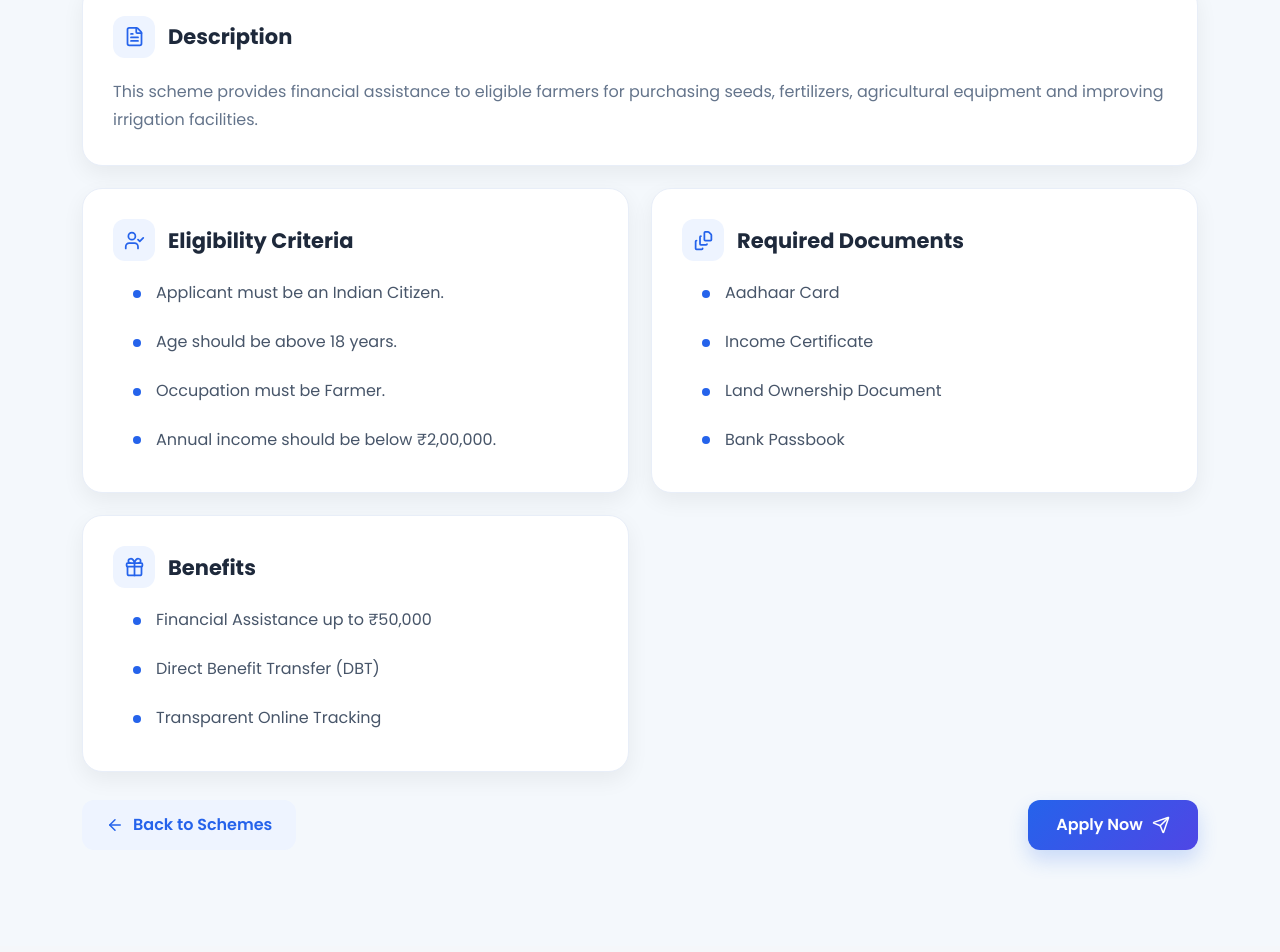
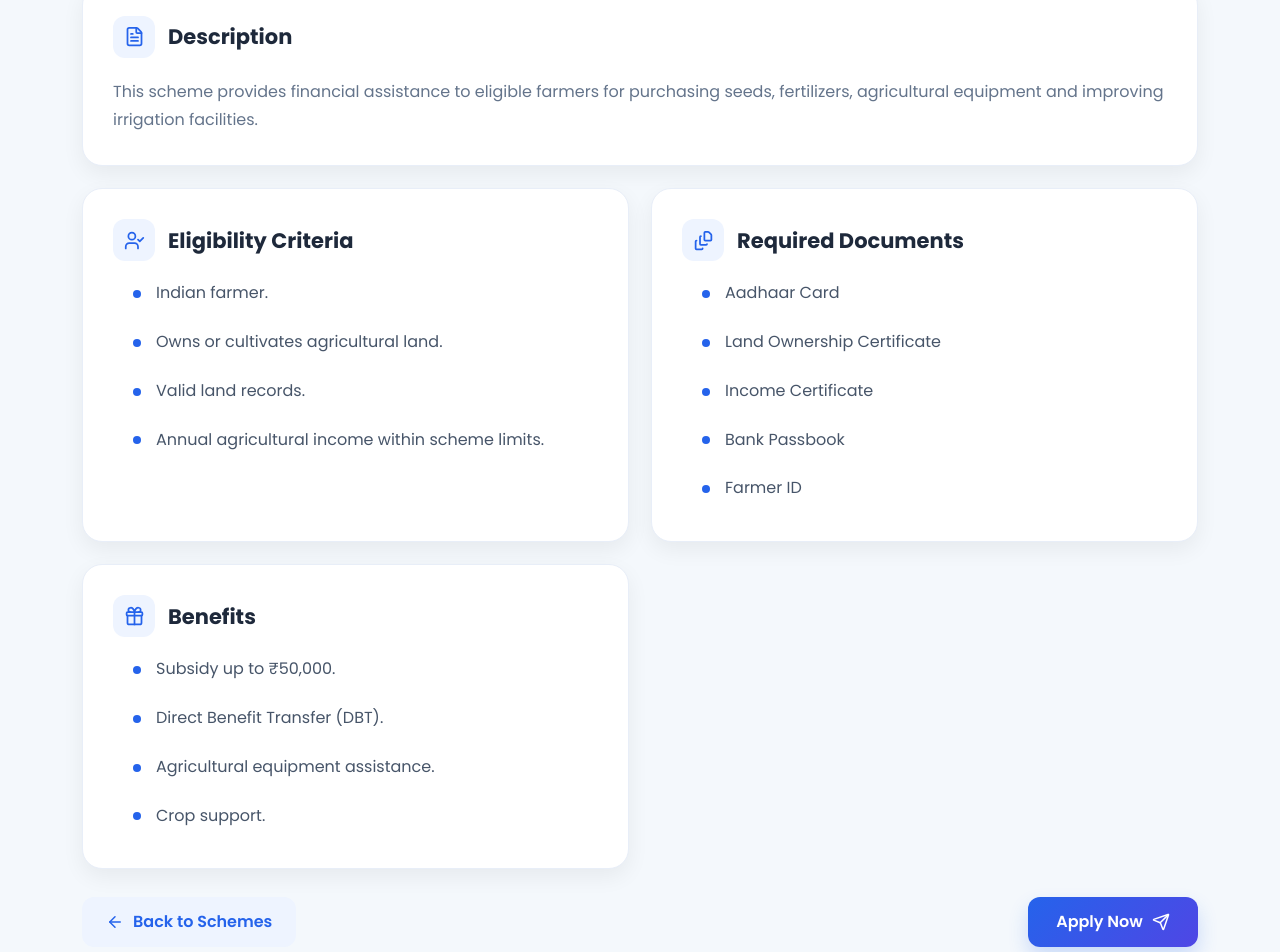
Before and after one commit to VyshnaviChalla-13/-Government-Subsidy-Grant-Disbursement-Tracking-System-, a React app in the folder frontend/: page /beneficiary/schemes/1 in a window 1280 px wide. Shown: the part 684-1636 px from the top of the page. Built offline with nearby package versions, Linux system fonts and the light colour scheme; the HTML template or start-up script is replaced by a standard one.

Commit message:
Improved Scheme Details page

```diff
--- a/frontend/src/pages/beneficiary/SchemeDetails.jsx
+++ b/frontend/src/pages/beneficiary/SchemeDetails.jsx
@@ -1,73 +1,58 @@
 import "./SchemeDetails.css";
 import { useNavigate, useLocation, useParams } from "react-router-dom";
-import {
-    ArrowLeft,
-    BadgeCheck,
-    Building2,
-    CalendarDays,
-    FileStack,
-    FileText,
-    Gift,
-    Globe,
-    IndianRupee,
-    Send,
-    UserCheck
-} from "lucide-react";
+import { ArrowLeft, BadgeCheck, Building2, CalendarDays, FileStack, FileText, Gift, Globe, IndianRupee, Send, UserCheck } from "lucide-react";
+
+const schemes = {
+    1: {
+        title: "Farmer Assistance Scheme", subtitle: "Financial support for eligible farmers to improve agricultural productivity.", department: "Agriculture", amount: "₹50,000", deadline: "31 Dec 2026", type: "Subsidy", status: "Open", mode: "Online",
+        description: "This scheme provides financial assistance to eligible farmers for purchasing seeds, fertilizers, agricultural equipment and improving irrigation facilities.",
+        eligibility: ["Indian farmer.", "Owns or cultivates agricultural land.", "Valid land records.", "Annual agricultural income within scheme limits."],
+        documents: ["Aadhaar Card", "Land Ownership Certificate", "Income Certificate", "Bank Passbook", "Farmer ID"],
+        benefits: ["Subsidy up to ₹50,000.", "Direct Benefit Transfer (DBT).", "Agricultural equipment assistance.", "Crop support."]
+    },
+    2: {
+        title: "Student Scholarship Scheme", subtitle: "Scholarships for deserving students pursuing higher education.", department: "Education", amount: "₹25,000", deadline: "15 Nov 2026", type: "Scholarship", status: "Open", mode: "Online",
+        description: "This scheme provides financial assistance to eligible students for continuing higher education.",
+        eligibility: ["Indian citizen.", "Currently enrolled in a recognized school/college.", "Minimum 60% marks in previous examination.", "Annual family income below ₹2,50,000."],
+        documents: ["Aadhaar Card", "Student ID Card", "Previous Marksheet", "Income Certificate", "Bonafide Certificate", "Bank Passbook"],
+        benefits: ["Scholarship up to ₹50,000 per academic year.", "Direct transfer to bank account.", "Tuition fee assistance.", "Educational support."]
+    },
+    3: {
+        title: "Affordable Housing Scheme", subtitle: "Housing assistance for economically weaker families.", department: "Housing", amount: "₹2,00,000", deadline: "20 Oct 2026", type: "Housing", status: "Open", mode: "Online",
+        description: "This scheme supports economically weaker families by providing housing assistance.",
+        eligibility: ["Indian citizen.", "First-time home buyer.", "Annual family income within government limits.", "Applicant must not own a pucca house."],
+        documents: ["Aadhaar Card", "PAN Card", "Income Certificate", "Property Documents", "Loan Sanction Letter", "Bank Passbook"],
+        benefits: ["Interest subsidy on home loan.", "Affordable housing support.", "Reduced EMI burden.", "Government-backed financial assistance."]
+    },
+    4: {
+        title: "Women Empowerment Scheme", subtitle: "Support for women entrepreneurship and welfare.", department: "Social Welfare", amount: "₹75,000", deadline: "10 Jan 2027", type: "Welfare", status: "Open", mode: "Online",
+        description: "This scheme promotes women entrepreneurship and social welfare through financial assistance.",
+        eligibility: ["Indian woman aged 18 years or above.", "Member of Self Help Group (SHG) or entrepreneur.", "Annual family income below ₹3,00,000.", "Valid Aadhaar."],
+        documents: ["Aadhaar Card", "Income Certificate", "SHG Membership Proof", "Bank Passbook", "Passport Size Photo"],
+        benefits: ["Financial assistance up to ₹1,00,000.", "Skill development training.", "Entrepreneurship support.", "Subsidized business loans."]
+    },
+    5: {
+        title: "Senior Citizen Pension Scheme", subtitle: "Monthly financial support for eligible senior citizens.", department: "Social Welfare", amount: "₹1,000 per month", deadline: "31 Mar 2027", type: "Pension", status: "Open", mode: "Online",
+        description: "This scheme provides monthly pension support to eligible senior citizens to help meet their essential expenses.",
+        eligibility: ["Indian citizen.", "Age 60 years or above.", "Annual family income below scheme limit.", "Not receiving another government pension."],
+        documents: ["Aadhaar Card", "Age Proof", "Income Certificate", "Bank Passbook", "Passport Size Photo"],
+        benefits: ["Monthly pension.", "Direct DBT.", "Financial security.", "Social welfare assistance."]
+    }
+};
+
+const genericScheme = {
+    ...schemes[1],
+    eligibility: ["Applicant must be an Indian citizen.", "Meet the scheme-specific eligibility requirements."],
+    documents: ["Aadhaar Card", "Income Certificate", "Bank Passbook"],
+    benefits: ["Financial assistance as per scheme guidelines.", "Direct Benefit Transfer (DBT), where applicable."]
+};
 
 function SchemeDetails() {
-
     const navigate = useNavigate();
     const location = useLocation();
     const fromPublic = location.state?.fromPublic || false;
     const { id } = useParams();
-    const schemes = {
-        1: {
-            title: "Farmer Assistance Scheme",
-            subtitle: "Financial support for eligible farmers to improve agricultural productivity.",
-            department: "Agriculture",
-            amount: "₹50,000",
-            deadline: "31 Dec 2026",
-            type: "Subsidy",
-            status: "Open",
-            mode: "Online",
-            description: "This scheme provides financial assistance to eligible farmers for purchasing seeds, fertilizers, agricultural equipment and improving irrigation facilities."
-        },
-        2: {
-            title: "Student Scholarship Scheme",
-            subtitle: "Scholarships for deserving students pursuing higher education.",
-            department: "Education",
-            amount: "₹25,000",
-            deadline: "15 Nov 2026",
-            type: "Scholarship",
-            status: "Open",
-            mode: "Online",
-            description: "This scheme provides financial assistance to eligible students for continuing higher education."
-        },
-        3: {
-            title: "Affordable Housing Scheme",
-            subtitle: "Housing assistance for economically weaker families.",
-            department: "Housing",
-            amount: "₹2,00,000",
-            deadline: "20 Oct 2026",
-            type: "Housing",
-            status: "Open",
-            mode: "Online",
-            description: "This scheme supports economically weaker families by providing housing assistance."
-        },
-        4: {
-            title: "Women Empowerment Scheme",
-            subtitle: "Support for women entrepreneurship and welfare.",
-            department: "Social Welfare",
-            amount: "₹75,000",
-            deadline: "10 Jan 2027",
-            type: "Welfare",
-            status: "Open",
-            mode: "Online",
-            description: "This scheme promotes women entrepreneurship and social welfare through financial assistance."
-        }
-    };
-
-    const scheme = schemes[id] || schemes[1];
+    const scheme = schemes[id] || genericScheme;
     const overviewItems = [
         { label: "Department", value: scheme.department, icon: Building2 },
         { label: "Grant Amount", value: scheme.amount, icon: IndianRupee },
@@ -76,14 +61,15 @@ function SchemeDetails() {
         { label: "Application Mode", value: scheme.mode, icon: Globe }
     ];
 
+    const renderList = (items) => items.map((item) => <li key={item}>{item}</li>);
+
     return (
         <div className="scheme-details-page">
             <div className="container py-4 py-md-5">
                 <section className="details-hero">
                     <div className="details-hero-content">
                         <span className="details-eyebrow">Government Welfare Portal</span>
-                        <h1>{scheme.title}</h1>
-                        <p>{scheme.subtitle}</p>
+                        <h1>{scheme.title}</h1><p>{scheme.subtitle}</p>
                         <div className="details-hero-meta">
                             <span className="status-badge"><BadgeCheck size={17} aria-hidden="true" />{scheme.status}</span>
                             <span className="hero-department"><Building2 size={17} aria-hidden="true" />{scheme.department} Department</span>
@@ -93,78 +79,26 @@ function SchemeDetails() {
                 </section>
 
                 <section className="details-section">
-                    <div className="section-heading">
-                        <span className="section-kicker">At a glance</span>
-                        <h2>Scheme Overview</h2>
-                        <p>Key information about this government welfare scheme.</p>
-                    </div>
+                    <div className="section-heading"><span className="section-kicker">At a glance</span><h2>Scheme Overview</h2><p>Key information about this government welfare scheme.</p></div>
                     <div className="overview-grid">
-                        {overviewItems.map(({ label, value, icon: Icon }) => (
-                            <div className="overview-card" key={label}>
-                                <div className="overview-icon"><Icon size={22} aria-hidden="true" /></div>
-                                <div><span>{label}</span><strong>{value}</strong></div>
-                            </div>
-                        ))}
+                        {overviewItems.map(({ label, value, icon: Icon }) => <div className="overview-card" key={label}><div className="overview-icon"><Icon size={22} aria-hidden="true" /></div><div><span>{label}</span><strong>{value}</strong></div></div>)}
                     </div>
                 </section>
 
                 <div className="details-content-grid">
-                    <section className="details-card description-card">
-                        <div className="card-heading"><div className="card-heading-icon"><FileText size={21} aria-hidden="true" /></div><h2>Description</h2></div>
-                        <p>{scheme.description}</p>
-                    </section>
-
-                    <section className="details-card">
-                        <div className="card-heading"><div className="card-heading-icon"><UserCheck size={21} aria-hidden="true" /></div><h2>Eligibility Criteria</h2></div>
-                        <ul className="details-list">
-                            <li>Applicant must be an Indian Citizen.</li>
-                            <li>Age should be above 18 years.</li>
-                            <li>Occupation must be Farmer.</li>
-                            <li>Annual income should be below ₹2,00,000.</li>
-                        </ul>
-                    </section>
-
-                    <section className="details-card">
-                        <div className="card-heading"><div className="card-heading-icon"><FileStack size={21} aria-hidden="true" /></div><h2>Required Documents</h2></div>
-                        <ul className="details-list">
-                            <li>Aadhaar Card</li>
-                            <li>Income Certificate</li>
-                            <li>Land Ownership Document</li>
-                            <li>Bank Passbook</li>
-                        </ul>
-                    </section>
-
-                    <section className="details-card">
-                        <div className="card-heading"><div className="card-heading-icon"><Gift size={21} aria-hidden="true" /></div><h2>Benefits</h2></div>
-                        <ul className="details-list">
-                            <li>Financial Assistance up to ₹50,000</li>
-                            <li>Direct Benefit Transfer (DBT)</li>
-                            <li>Transparent Online Tracking</li>
-                        </ul>
-                    </section>
+                    <section className="details-card description-card"><div className="card-heading"><div className="card-heading-icon"><FileText size={21} aria-hidden="true" /></div><h2>Description</h2></div><p>{scheme.description}</p></section>
+                    <section className="details-card"><div className="card-heading"><div className="card-heading-icon"><UserCheck size={21} aria-hidden="true" /></div><h2>Eligibility Criteria</h2></div><ul className="details-list">{renderList(scheme.eligibility)}</ul></section>
+                    <section className="details-card"><div className="card-heading"><div className="card-heading-icon"><FileStack size={21} aria-hidden="true" /></div><h2>Required Documents</h2></div><ul className="details-list">{renderList(scheme.documents)}</ul></section>
+                    <section className="details-card"><div className="card-heading"><div className="card-heading-icon"><Gift size={21} aria-hidden="true" /></div><h2>Benefits</h2></div><ul className="details-list">{renderList(scheme.benefits)}</ul></section>
                 </div>
 
                 <section className="details-actions">
-                    <button className="back-btn" onClick={() => navigate("/beneficiary/schemes", { state: { fromPublic } })}>
-                        <ArrowLeft size={18} aria-hidden="true" /> Back to Schemes
-                    </button>
-                    <button
-                        className="apply-details-btn"
-                        onClick={() => {
-                            if (fromPublic) {
-                                navigate("/login", { state: { fromApply: true, schemeId: id } });
-                            } else {
-                                navigate("/beneficiary/apply", { state: { schemeId: id } });
-                            }
-                        }}
-                    >
-                        Apply Now <Send size={18} aria-hidden="true" />
-                    </button>
+                    <button className="back-btn" onClick={() => navigate("/beneficiary/schemes", { state: { fromPublic } })}><ArrowLeft size={18} aria-hidden="true" /> Back to Schemes</button>
+                    <button className="apply-details-btn" onClick={() => { if (fromPublic) { navigate("/login", { state: { fromApply: true, schemeId: id } }); } else { navigate("/beneficiary/apply", { state: { schemeId: id } }); } }}>Apply Now <Send size={18} aria-hidden="true" /></button>
                 </section>
             </div>
         </div>
     );
-
 }
 
 export default SchemeDetails;
```
